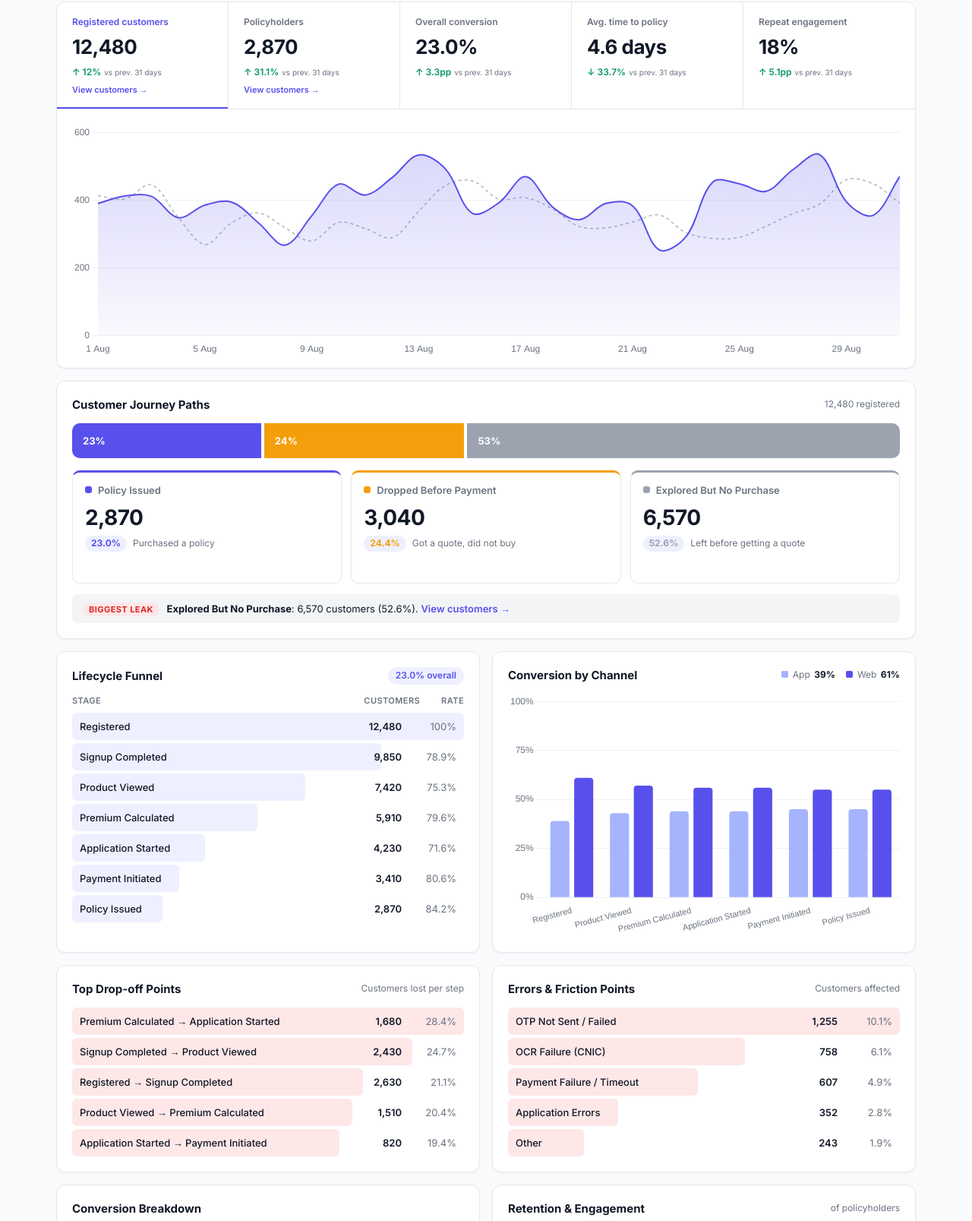
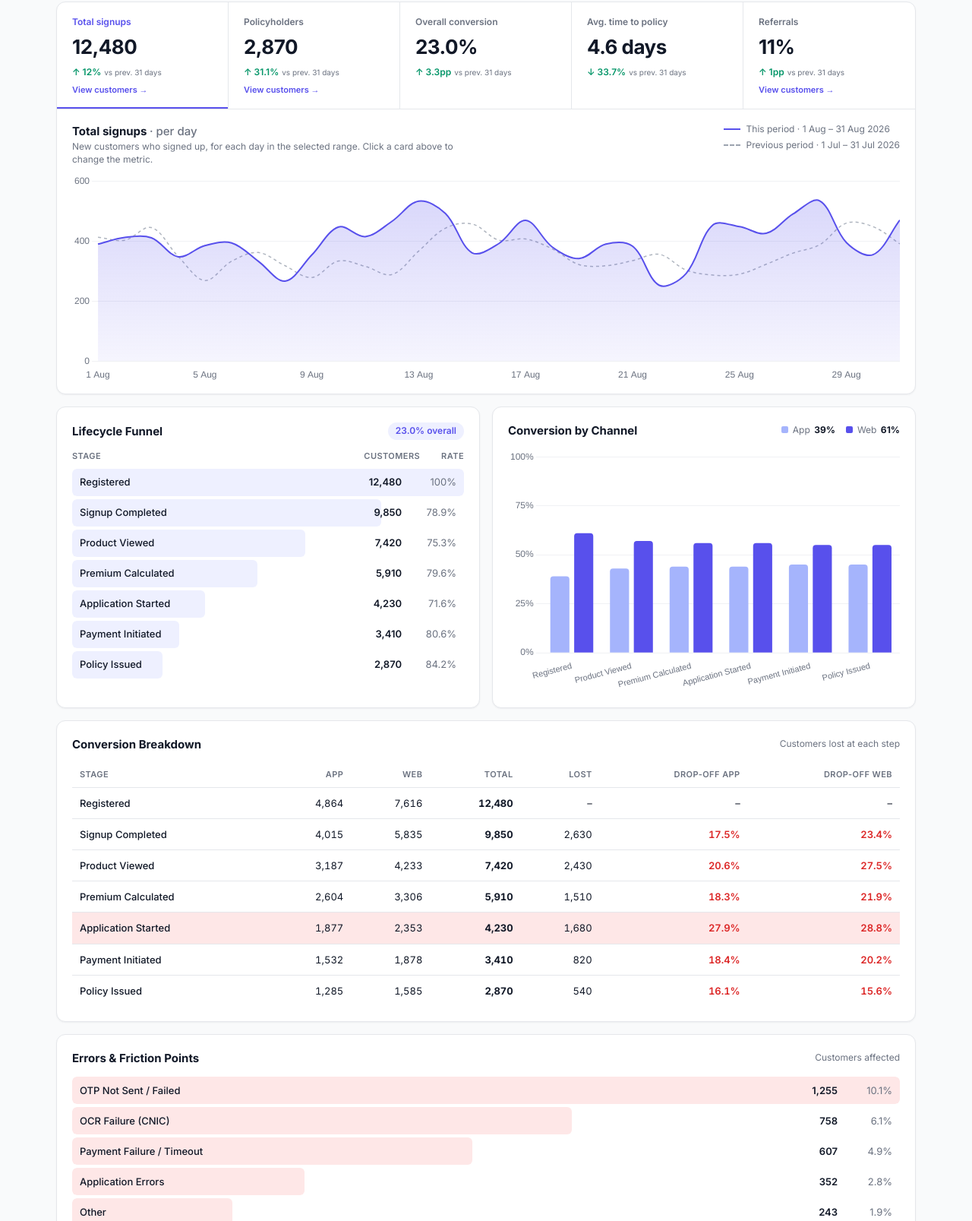
Before and after one commit to Zeeshan8064/lifecycle-dashboard, a plain HTML site: page index.html in a window 1280 px wide. Shown: the part 160-1767 px from the top of the page at 76% size. Drawn offline with nearby package versions, Linux system fonts and the light colour scheme.

Commit message:
Simplify dashboard: merge drop-off into breakdown table, add Referrals card, clarify main chart
- Merge Top Drop-off card into Conversion Breakdown (Lost + App/Web drop-off %)
- Remove Customer Journey Paths and Retention cards
- Replace Repeat engagement stat with Referrals; rename Registered customers to Total signups
- Add title, description and legend to the main trend chart

Co-Authored-By: Claude Code <noreply@anthropic.com>

```diff
--- a/data.js
+++ b/data.js
@@ -54,20 +54,16 @@ const ERRORS = [
 ];
 
 const RETENTION_ITEMS = [
-  { name: "Active This Month",  p: 0.805 },
-  { name: "Repeat Visits",      p: 0.537 },
-  { name: "Product Revisits",   p: 0.341 },
-  { name: "Policy Servicing",   p: 0.251 },
-  { name: "Claims Interaction", p: 0.143 },
-  { name: "Rewards Engagement", p: 0.237 },
+  { name: "Active This Month",  p: 0.805, hidden: true },
+  { name: "Repeat Visits",      p: 0.537, hidden: true },
+  { name: "Product Revisits",   p: 0.341, hidden: true },
+  // hidden items stay so the seeded random stream (and all other numbers) don't change
+  { name: "Policy Servicing",   p: 0.251, hidden: true },
+  { name: "Claims Interaction", p: 0.143, hidden: true },
+  { name: "Rewards Engagement", p: 0.237, hidden: true },
   { name: "Referrals",          p: 0.111 },
 ];
 
-const JOURNEY_META = [
-  { label: "Policy Issued",            color: "#5850ec" },
-  { label: "Dropped Before Payment",   color: "#f59e0b" },
-  { label: "Explored But No Purchase", color: "#9ca3af" },
-];
 
 // =====================================================
 // PRODUCTS
--- a/index.html
+++ b/index.html
@@ -69,21 +69,10 @@
     <!-- ===== OVERVIEW: STATS + MAIN CHART ===== -->
     <section class="card overview">
       <div class="stats" id="stats"></div>
+      <div class="chart-head" id="chartHead"></div>
       <div class="main-chart">
         <canvas id="mainChart"></canvas>
       </div>
-    </section>
-    <!-- ===== JOURNEY PATHS ===== -->
-    <section class="card journey-card">
-      <div class="card-head">
-        <div>
-          <h3>Customer Journey Paths</h3>
-        </div>
-        <span class="muted-sm" id="journeyTotal">12,480 registered</span>
-      </div>
-      <div class="jbar" id="stack"></div>
-      <div class="jcards" id="stackLegend"></div>
-      <div class="jinsight" id="journeyInsight"></div>
     </section>
     <!-- ===== FUNNEL + CHANNEL ===== -->
     <section class="grid grid-2">
@@ -113,29 +102,12 @@
       </div>
     </section>
 
-    <!-- ===== DROP-OFF + FRICTION ===== -->
-    <section class="grid grid-2">
-      <div class="card">
+    <!-- ===== CONVERSION BREAKDOWN (incl. drop-off) ===== -->
+    <section class="card" style="margin-top:16px">
       <div class="card-head">
-          <h3>Top Drop-off Points</h3>
-          <span class="muted-sm">Customers lost per step</span>
+        <h3>Conversion Breakdown</h3>
+        <span class="muted-sm">Customers lost at each step</span>
       </div>
-        <div id="dropoff" class="bar-list"></div>
-      </div>
-
-      <div class="card">
-        <div class="card-head">
-          <h3>Errors &amp; Friction Points</h3>
-          <span class="muted-sm">Customers affected</span>
-        </div>
-        <div id="friction" class="bar-list"></div>
-      </div>
-    </section>
-
-    <!-- ===== TABLE + RETENTION ===== -->
-    <section class="grid grid-2">
-      <div class="card">
-        <div class="card-head"><h3>Conversion Breakdown</h3></div>
       <div class="table-wrap">
         <table class="table">
           <thead>
@@ -144,21 +116,23 @@
               <th class="num">App</th>
               <th class="num">Web</th>
               <th class="num">Total</th>
-                <th class="num">Drop-off</th>
+              <th class="num">Lost</th>
+              <th class="num">Drop-off App</th>
+              <th class="num">Drop-off Web</th>
             </tr>
           </thead>
           <tbody id="breakdown"></tbody>
         </table>
       </div>
+    </section>
+
+    <!-- ===== FRICTION ===== -->
+    <section class="card" style="margin-top:16px">
+      <div class="card-head">
+        <h3>Errors &amp; Friction Points</h3>
+        <span class="muted-sm">Customers affected</span>
       </div>
-
-      <div class="card">
-        <div class="card-head">
-          <h3>Retention &amp; Engagement</h3>
-          <span class="muted-sm">of policyholders</span>
-        </div>
-        <div id="retention" class="retention"></div>
-      </div>
+      <div id="friction" class="bar-list"></div>
     </section>
   </main>
 
--- a/script.js
+++ b/script.js
@@ -17,6 +17,8 @@ let CTX = null;                 // current filters ka saara computed data
 let currentMetric = "registered";
 let mainChart = null;
 let channelChart = null;
+
+const REF_IDX = RETENTION_ITEMS.findIndex((r) => r.name === "Referrals");
 
 // ===== FILTERS =====
 function getChannel() { return $("channelFilter").value; }   // all | app | web
@@ -75,19 +77,19 @@ function collect(from, to) {
   const len = to - from + 1;
   const list = pickCustomers(from, to, getChannel());
   const reg = Array(len).fill(0), pol = Array(len).fill(0);
-  const ttp = Array(len).fill(0), rep = Array(len).fill(0);
+  const ttp = Array(len).fill(0), ref = Array(len).fill(0);
   list.forEach((c) => {
     const k = c.d - from;
     reg[k]++;
-    if (c.s === 6) { pol[k]++; ttp[k] += c.ttp; if (c.rep) rep[k]++; }
+    if (c.s === 6) { pol[k]++; ttp[k] += c.ttp; if ((c.ret >> REF_IDX) & 1) ref[k]++; }
   });
   const sum = (a) => a.reduce((x, y) => x + y, 0);
   const R = sum(reg), P = sum(pol);
   return {
-    reg, pol, ttp, rep, R, P,
+    reg, pol, ttp, ref, R, P,
     conv: R ? (P / R) * 100 : 0,
     avgT: P ? sum(ttp) / P : 0,
-    repP: P ? (sum(rep) / P) * 100 : 0,
+    refP: P ? (sum(ref) / P) * 100 : 0,
   };
 }
 
@@ -116,7 +118,7 @@ function buildMetrics(range) {
 
   const M = {
     registered: {
-      label: "Registered customers", format: "num", decimals: 0, unit: "%", count: true,
+      label: "Total signups", format: "num", decimals: 0, unit: "%", count: true,
       total: cur.R, prevTotal: prev && prev.R,
       delta: prev ? pc(cur.R, prev.R) : null,
       current: cur.reg, previous: prev && prev.reg,
@@ -141,12 +143,12 @@ function buildMetrics(range) {
       current: ratio(cur.ttp, cur.pol, 1, 1),
       previous: prev && ratio(prev.ttp, prev.pol, 1, 1),
     },
-    repeat: {
-      label: "Repeat engagement", format: "pct", decimals: 0, unit: "pp",
-      total: +cur.repP.toFixed(0), prevTotal: prev && +prev.repP.toFixed(0),
-      delta: prev ? cur.repP - prev.repP : null,
-      current: ratio(cur.rep, cur.pol, 100, 1),
-      previous: prev && ratio(prev.rep, prev.pol, 100, 1),
+    referrals: {
+      label: "Referrals", format: "pct", decimals: 0, unit: "pp",
+      total: +cur.refP.toFixed(0), prevTotal: prev && +prev.refP.toFixed(0),
+      delta: prev ? cur.refP - prev.refP : null,
+      current: ratio(cur.ref, cur.pol, 100, 1),
+      previous: prev && ratio(prev.ref, prev.pol, 100, 1),
     },
   };
 
@@ -197,7 +199,8 @@ function renderStats() {
       }
       const link =
         key === "registered" ? `<span class="stat-link" data-act="stage:0">View customers →</span>` :
-        key === "policyholders" ? `<span class="stat-link" data-act="stage:6">View customers →</span>` : "";
+        key === "policyholders" ? `<span class="stat-link" data-act="stage:6">View customers →</span>` :
+        key === "referrals" ? `<span class="stat-link" data-act="ret:${REF_IDX}">View customers →</span>` : "";
       return `
         <button class="stat ${key === currentMetric ? "active" : ""}" data-metric="${key}">
           <span class="stat-label">${m.label}</span>
@@ -230,6 +233,26 @@ function drawMainChart() {
   grad.addColorStop(1, "rgba(88, 80, 236, 0)");
 
   if (mainChart) mainChart.destroy();
+
+  const { from, len } = CTX.range;
+  const daily = len > 1;
+  const DESC = {
+    registered: "New customers who signed up",
+    policyholders: "Policies issued",
+    conversion: "Share of signups who bought a policy",
+    time: "Average days from registration to policy",
+    referrals: "Share of policyholders who referred someone",
+  };
+  const prevRange = { from: from - len, to: from - 1 };
+  $("chartHead").innerHTML = `
+    <div>
+      <div class="chart-title">${m.label} <span>· ${daily ? "per day" : "per hour"}</span></div>
+      <div class="chart-sub">${DESC[currentMetric]}${daily ? ", for each day in the selected range" : ", by hour of the day"}. Click a card above to change the metric.</div>
+    </div>
+    <div class="chart-legend">
+      <span><i class="lg-solid"></i>This period · ${rangeText(CTX.range)}</span>
+      ${m.previous ? `<span><i class="lg-dash"></i>Previous period · ${rangeText(prevRange)}</span>` : ""}
+    </div>`;
 
   const datasets = [
     {
@@ -273,7 +296,13 @@ function drawMainChart() {
           padding: 10,
           cornerRadius: 8,
           titleFont: { weight: "600" },
-          callbacks: { label: (c) => `${c.dataset.label}: ${formatVal(m, c.parsed.y)}` },
+          callbacks: {
+            label: (c) => {
+              const isPrev = c.dataset.label === "Previous period";
+              const when = isPrev ? ` (${fmtDay(daily ? from - len + c.dataIndex : from - 1)})` : "";
+              return `${c.dataset.label}${when}: ${formatVal(m, c.parsed.y)}`;
+            },
+          },
         },
       },
       scales: {
@@ -391,30 +420,6 @@ function drawChannelChart() {
   });
 }
 
-// ===== DROP-OFF =====
-function renderDropoff() {
-  const cnt = CTX.cnt;
-  const rows = [];
-  for (let j = 1; j < 7; j++) {
-    const n = cnt[j - 1] - cnt[j];
-    rows.push({ j, n, pct: cnt[j - 1] ? (n / cnt[j - 1]) * 100 : 0 });
-  }
-  rows.sort((a, b) => b.pct - a.pct);
-  const top = rows.slice(0, 5);
-  const max = Math.max(...top.map((r) => r.pct), 1);
-
-  $("dropoff").innerHTML = top
-    .map(
-      (r) => `
-    <div class="bar-row" data-act="drop:${r.j}">
-      <div class="bar-fill red" style="width:${(r.pct / max) * 100}%"></div>
-      <span class="bar-label">${STAGES[r.j - 1]} → ${STAGES[r.j]}</span>
-      <span class="bar-values"><span class="n">${fmt(r.n)}</span><span class="p">${r.pct.toFixed(1)}%</span></span>
-    </div>`
-    )
-    .join("");
-}
-
 // ===== FRICTION =====
 function renderFriction() {
   const counts = Array(ERRORS.length).fill(0);
@@ -440,72 +445,25 @@ function renderBreakdown() {
   const { cnt, cntApp, cntWeb, ch } = CTX;
   const dim = (c) => (ch !== "all" && ch !== c ? 'style="opacity:.35"' : "");
 
+  const pcts = STAGES.map((_, j) => (j && cnt[j - 1] ? (1 - cnt[j] / cnt[j - 1]) * 100 : 0));
+  const worst = pcts.indexOf(Math.max(...pcts));
+
   $("breakdown").innerHTML = STAGES.map((name, j) => {
-    const drop = j === 0 || !cnt[j - 1] ? "–" : ((1 - cnt[j] / cnt[j - 1]) * 100).toFixed(1) + "%";
+    const has = j > 0 && cnt[j - 1];
+    const lost = has ? fmt(cnt[j - 1] - cnt[j]) : "–";
+    const chDrop = (arr) => (has && arr[j - 1] ? ((1 - arr[j] / arr[j - 1]) * 100).toFixed(1) + "%" : "–");
+    const act = has ? ` data-act="drop:${j}"` : "";
     return `
-    <tr data-act="stage:${j}">
+    <tr data-act="stage:${j}"${j === worst ? ' class="worst"' : ""}>
       <td>${name}</td>
       <td class="num" ${dim("app")} data-act="stage:${j}:app">${fmt(cntApp[j])}</td>
       <td class="num" ${dim("web")} data-act="stage:${j}:web">${fmt(cntWeb[j])}</td>
       <td class="num"><b>${fmt(cnt[j])}</b></td>
-      <td class="num ${drop === "–" ? "" : "drop"}">${drop}</td>
+      <td class="num"${act}>${lost}</td>
+      <td class="num ${has ? "drop" : ""}" ${dim("app")}${has ? ` data-act="drop:${j}:app"` : ""}>${chDrop(cntApp)}</td>
+      <td class="num ${has ? "drop" : ""}" ${dim("web")}${has ? ` data-act="drop:${j}:web"` : ""}>${chDrop(cntWeb)}</td>
     </tr>`;
   }).join("");
-}
-
-// ===== RETENTION =====
-function renderRetention() {
-  const pols = CTX.list.filter((c) => c.s === 6);
-  $("retention").innerHTML = RETENTION_ITEMS.map((r, k) => {
-    const n = pols.filter((c) => (c.ret >> k) & 1).length;
-    const pct = pols.length ? Math.round((n / pols.length) * 100) : 0;
-    return `
-    <div class="ret" data-act="ret:${k}">
-      <div>
-        <div class="ret-name">${r.name}</div>
-        <div class="ret-val">${fmt(n)}</div>
-      </div>
-      <span class="ret-pct">${pct}%</span>
-    </div>`;
-  }).join("");
-}
-
-// ===== JOURNEY =====
-function renderJourney() {
-  const cnt = CTX.cnt;
-  const total = cnt[0];
-  const vals = [cnt[6], cnt[3] - cnt[6], cnt[0] - cnt[3]]; // policy / dropped before payment / explored
-   const notes = [
-    "Purchased a policy",
-    "Got a quote, did not buy",
-    "Left before getting a quote",
-  ];
-  const pct = (v) => (total ? (v / total) * 100 : 0);
-
-  $("journeyTotal").textContent = fmt(total) + " registered";
-
-  // upar wali bar
-  $("stack").innerHTML = JOURNEY_META.map((j, k) => {
-    const w = pct(vals[k]);
-    return `<div class="jseg" data-act="journey:${k}" title="${j.label}: ${fmt(vals[k])}" style="width:${w}%; background:${j.color}">${w >= 7 ? Math.round(w) + "%" : ""}</div>`;
-  }).join("");
-
-  // neeche 3 cards
-  $("stackLegend").innerHTML = JOURNEY_META.map(
-    (j, k) => `
-    <div class="jcard" data-act="journey:${k}" style="--c:${j.color}">
-      <div class="jcard-top"><i class="jdot"></i><span class="jname">${j.label}</span></div>
-      <div class="jnum">${fmt(vals[k])}</div>
-      <div class="jmeta"><span class="jpct">${pct(vals[k]).toFixed(1)}%</span><span>${notes[k]}</span></div>
-      <div class="jlink">View customers →</div>
-    </div>`
-  ).join("");
-
-  // sab se bara leak (policy wale path ko chhod kar)
-  const worst = vals[1] >= vals[2] ? 1 : 2;
-  $("journeyInsight").innerHTML = total
-        ? `<span class="jwarn">Biggest leak</span> <b>${JOURNEY_META[worst].label}</b>: ${fmt(vals[worst])} customers (${pct(vals[worst]).toFixed(1)}%). <a data-act="journey:${worst}">View customers →</a>`
-    : "";
 }
 
 // ===== SAB KUCH DOBARA DRAW =====
@@ -516,11 +474,8 @@ function renderAll() {
   renderFunnel();
   updateShare();
   drawChannelChart();
-  renderDropoff();
   renderFriction();
   renderBreakdown();
-  renderRetention();
-  renderJourney();
 }
 
 // =====================================================
@@ -538,7 +493,7 @@ function openAct(act) {
   if (kind === "stage") {
     const j = +a;
     list = pickCustomers(from, to, ch).filter((c) => c.s >= j);
-    title = j === 0 ? "Registered customers" : j === 6 ? "Policy issued customers" : `Reached: ${STAGES[j]}`;
+    title = j === 0 ? "Total signups" : j === 6 ? "Policy issued customers" : `Reached: ${STAGES[j]}`;
     sub = j === 0 ? "Everyone who registered" : `Customers who reached "${STAGES[j]}" or beyond`;
   } else if (kind === "drop") {
     const j = +a;
@@ -555,12 +510,6 @@ function openAct(act) {
     list = pickCustomers(from, to, ch).filter((c) => c.s === 6 && (c.ret >> k) & 1);
     title = RETENTION_ITEMS[k].name;
     sub = "Policyholders";
-  } else if (kind === "journey") {
-    const k = +a;
-    const f = [(c) => c.s === 6, (c) => c.s >= 3 && c.s <= 5, (c) => c.s <= 2][k];
-    list = pickCustomers(from, to, ch).filter(f);
-    title = JOURNEY_META[k].label;
-    sub = "Customer journey path";
   }
 
   const chText = ch === "all" ? "All channels" : ch === "app" ? "App" : "Web";
--- a/style.css
+++ b/style.css
@@ -413,84 +413,24 @@ body.no-scroll { overflow: hidden; }
 }
 .pager { display: flex; align-items: center; gap: 10px; }
 
-/* ===== JOURNEY PATHS (new) ===== */
-.journey-card { margin-top: 16px; }
-.journey-card .card-head { align-items: flex-start; }
-.journey-card .card-head .muted-sm { margin-top: 2px; }
+/* ===== TABLE HIGHLIGHT ===== */
+.table tr.worst td { background: var(--red-soft); }
 
-.jbar {
+/* ===== MAIN CHART HEADER ===== */
+.chart-head {
   display: flex;
-  height: 46px;
-  gap: 4px;
-  border-radius: 10px;
-  overflow: hidden;
+  justify-content: space-between;
+  align-items: flex-start;
+  gap: 16px;
+  flex-wrap: wrap;
+  padding: 18px 20px 0;
 }
-.jseg {
-  display: flex;
-  align-items: center;
-  padding-left: 14px;
-  color: #fff;
-  font-size: 13px;
-  font-weight: 700;
-  white-space: nowrap;
-  overflow: hidden;
-  cursor: pointer;
-  transition: width 0.5s ease, filter 0.15s;
-}
-.jseg:hover { filter: brightness(1.12); }
-
-.jcards {
-  display: grid;
-  grid-template-columns: repeat(3, 1fr);
-  gap: 12px;
-  margin-top: 16px;
-}
-.jcard {
-  border: 1px solid var(--border);
-  border-top: 3px solid var(--c);
-  border-radius: 10px;
-  padding: 14px 16px;
-  cursor: pointer;
-  transition: background 0.15s, transform 0.15s;
-}
-.jcard:hover { background: var(--hover); transform: translateY(-1px); }
-.jcard-top { display: flex; align-items: center; gap: 8px; }
-.jdot { width: 9px; height: 9px; border-radius: 3px; background: var(--c); display: inline-block; }
-.jname { font-size: 13px; font-weight: 600; color: var(--muted); }
-.jnum { font-size: 28px; font-weight: 700; letter-spacing: -0.02em; margin: 8px 0 4px; }
-.jmeta { display: flex; align-items: center; gap: 8px; font-size: 12px; color: var(--muted); }
-.jpct {
-  font-weight: 700;
-  color: var(--c);
-  background: var(--accent-soft);
-  padding: 2px 8px;
-  border-radius: 999px;
-}
-.jlink { margin-top: 10px; font-size: 12px; font-weight: 600; color: var(--accent); opacity: 0; transition: opacity 0.15s; }
-.jcard:hover .jlink { opacity: 1; }
-
-.jinsight {
-  margin-top: 14px;
-  padding: 10px 14px;
-  border-radius: 8px;
-  background: var(--hover);
-  font-size: 13px;
-}
-.jinsight:empty { display: none; }
-.jinsight a { color: var(--accent); font-weight: 600; cursor: pointer; }
-.jinsight a:hover { text-decoration: underline; }
-.jwarn {
-  font-size: 11px;
-  font-weight: 700;
-  text-transform: uppercase;
-  letter-spacing: 0.04em;
-  color: var(--red);
-  background: var(--red-soft);
-  padding: 2px 8px;
-  border-radius: 999px;
-  margin-right: 6px;
-}
-
-@media (max-width: 700px) {
-  .jcards { grid-template-columns: 1fr; }
-}
+.chart-title { font-size: 15px; font-weight: 700; }
+.chart-title span { font-weight: 500; color: var(--muted); }
+.chart-sub { font-size: 12px; color: var(--muted); margin-top: 2px; max-width: 520px; }
+.chart-legend { display: flex; flex-direction: column; gap: 4px; font-size: 12px; color: var(--muted); }
+.chart-legend span { display: flex; align-items: center; gap: 8px; }
+.lg-solid, .lg-dash { display: inline-block; width: 22px; height: 0; }
+.lg-solid { border-top: 2px solid var(--accent); }
+.lg-dash { border-top: 2px dashed #9ca3af; }
+.main-chart { height: 300px; padding-top: 10px; }
```
Lines whose indentation alone changed are shown as unchanged.
